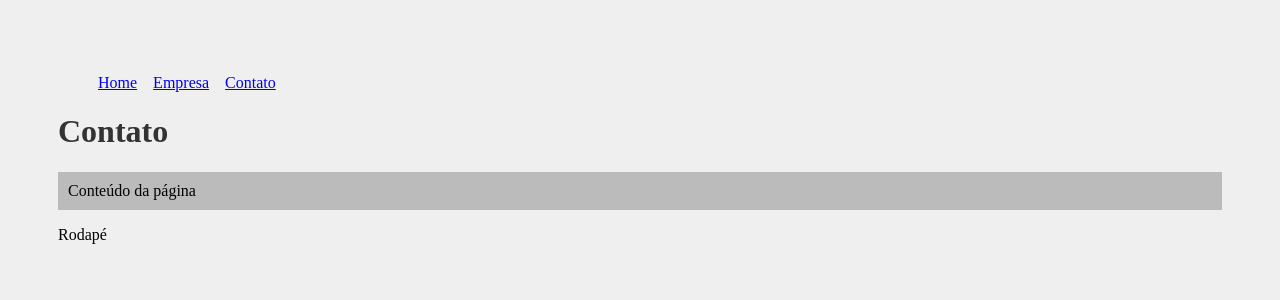
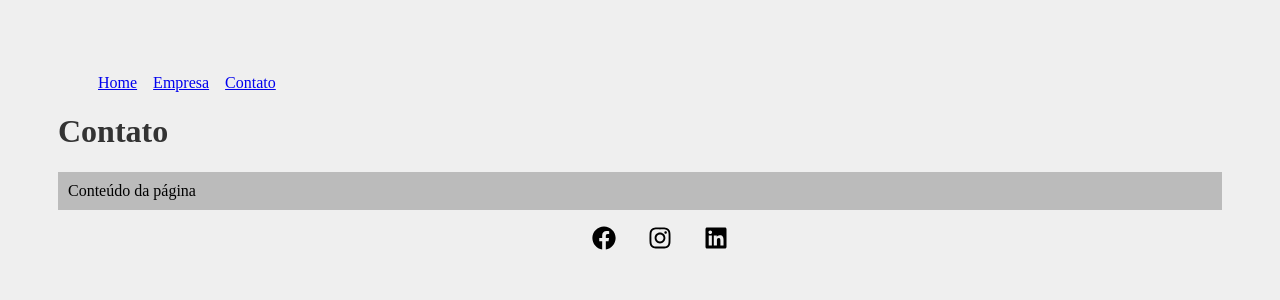
Before and after one commit to bisaio/estudo-react, a React (Create React App) app in the folder my-app/: page /contato in a window 1280 px wide. Shown: the top 300 px of the page. Built offline with nearby package versions, Linux system fonts and the light colour scheme.

Commit message:
aula_16 - react-icons

```diff
--- a/my-app/package.json
+++ b/my-app/package.json
@@ -10,6 +10,7 @@
     "@types/jest": "^27.5.2",
     "react": "^19.2.4",
     "react-dom": "^19.2.4",
+    "react-icons": "^5.5.0",
     "react-router-dom": "^7.13.0",
     "react-scripts": "^5.0.1",
     "typescript": "^4.9.5",
--- /dev/null
+++ b/my-app/src/components/layout/Footer.module.css
@@ -0,0 +1,15 @@
+.social_list {
+    display: flex;
+    justify-content: center;
+    align-items: center;
+    list-style: none;
+}
+
+.social_list li {
+    margin: 0 1em;
+}
+
+.social_list svg {
+    font-size: 1.5em;
+    cursor: pointer;
+}
--- a/my-app/src/components/layout/Footer.tsx
+++ b/my-app/src/components/layout/Footer.tsx
@@ -1,3 +1,17 @@
+import { FaFacebook, FaInstagram, FaLinkedin } from 'react-icons/fa'
+import styles from './Footer.module.css'
+
 export default function Footer() {
-    return <footer>Rodapé</footer>
+    const FacebookIcon = FaFacebook as any;
+    const InstagramIcon = FaInstagram as any;
+    const LinkedinIcon = FaLinkedin as any;
+    return (
+        <footer>
+            <ul className={styles.social_list}>
+                <li><FacebookIcon /></li>
+                <li><InstagramIcon /></li>
+                <li><LinkedinIcon /></li>
+            </ul>
+        </footer>
+    )
 }
```
Also changed, not shown: 1 other file (tests, documents, lock files or other folders).
